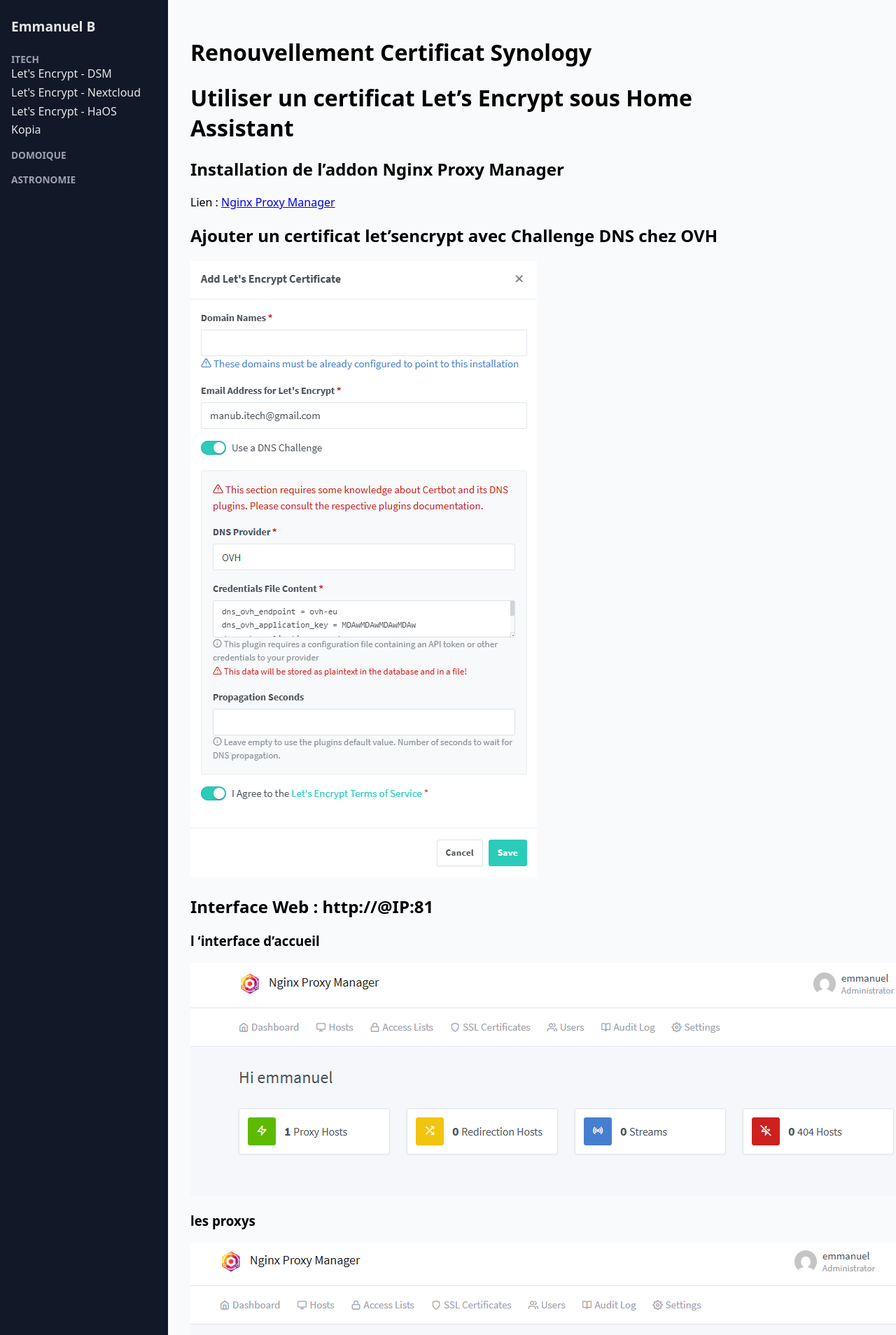
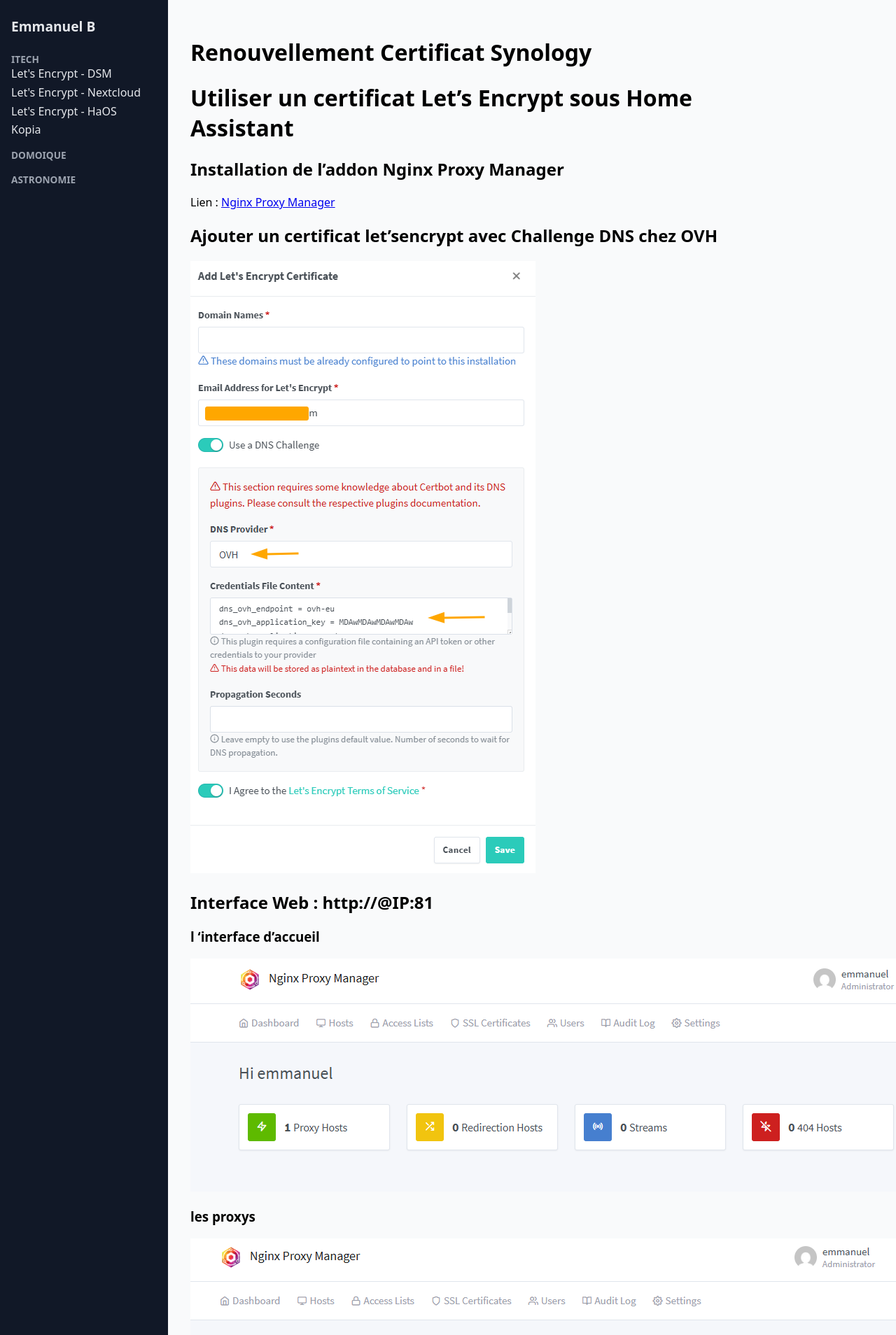
Before and after one commit to CosmicExplorator/cosmicexplorator.github.io, a Jekyll site: the page built from _pages/renewCertForHaOs.md, in a window 1280 px wide. Shown: the top 1908 px of the page at 70% size. Built offline with Jekyll 4.4.1, drawn with Linux system fonts in a browser that asks for light colours.

Commit message:
Update image in renewCertForHaOs.md

```diff
--- a/_pages/renewCertForHaOs.md
+++ b/_pages/renewCertForHaOs.md
@@ -16,7 +16,7 @@
 
 ## Ajouter un certificat let'sencrypt avec Challenge DNS chez OVH
 
-![Configuration](/assets/images/renewCertForHaOs/2026-02-17_21-51.png)
+![Configuration](/assets/images/renewCertForHaOs/2026-02-17_21-55.png)
 
 
 
```
